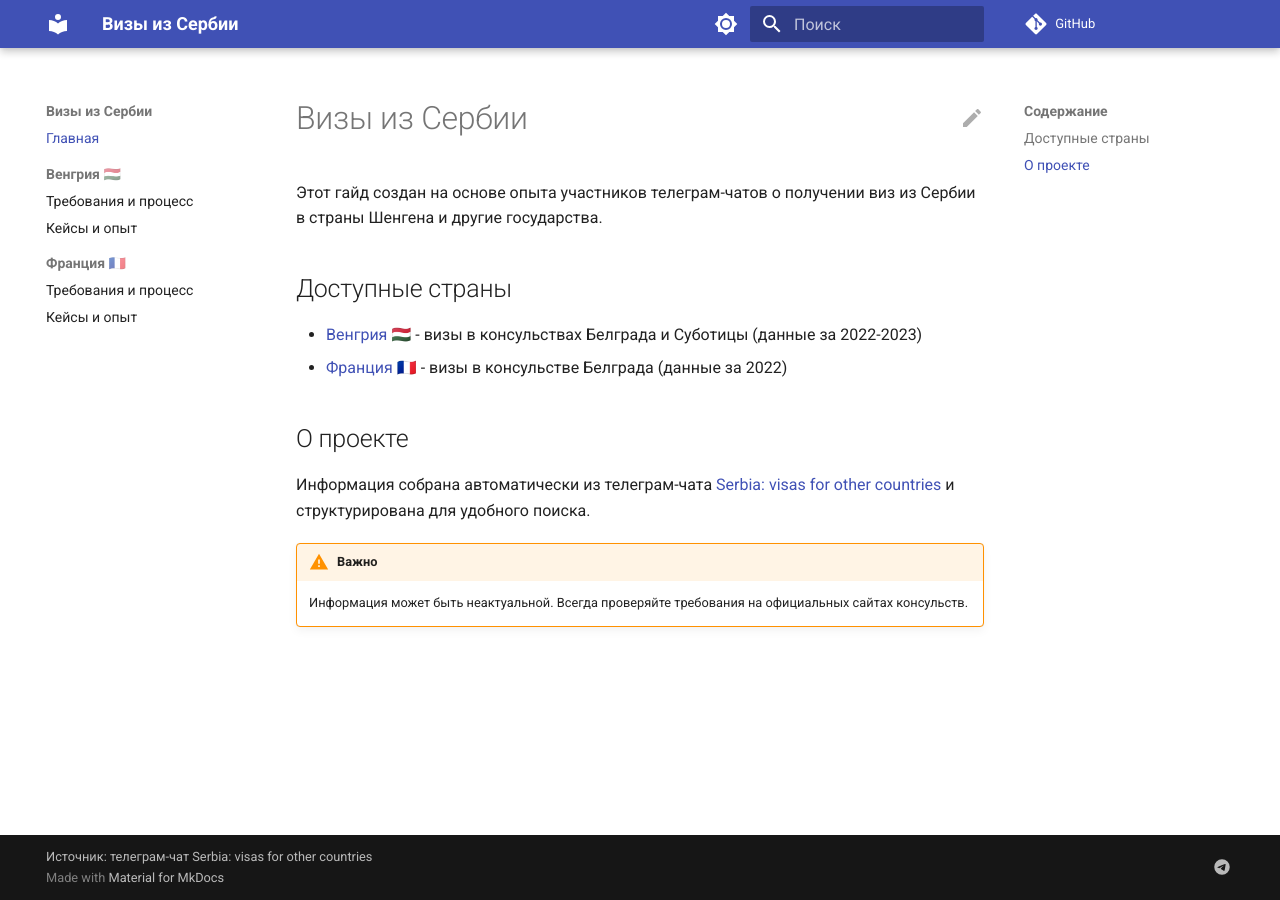
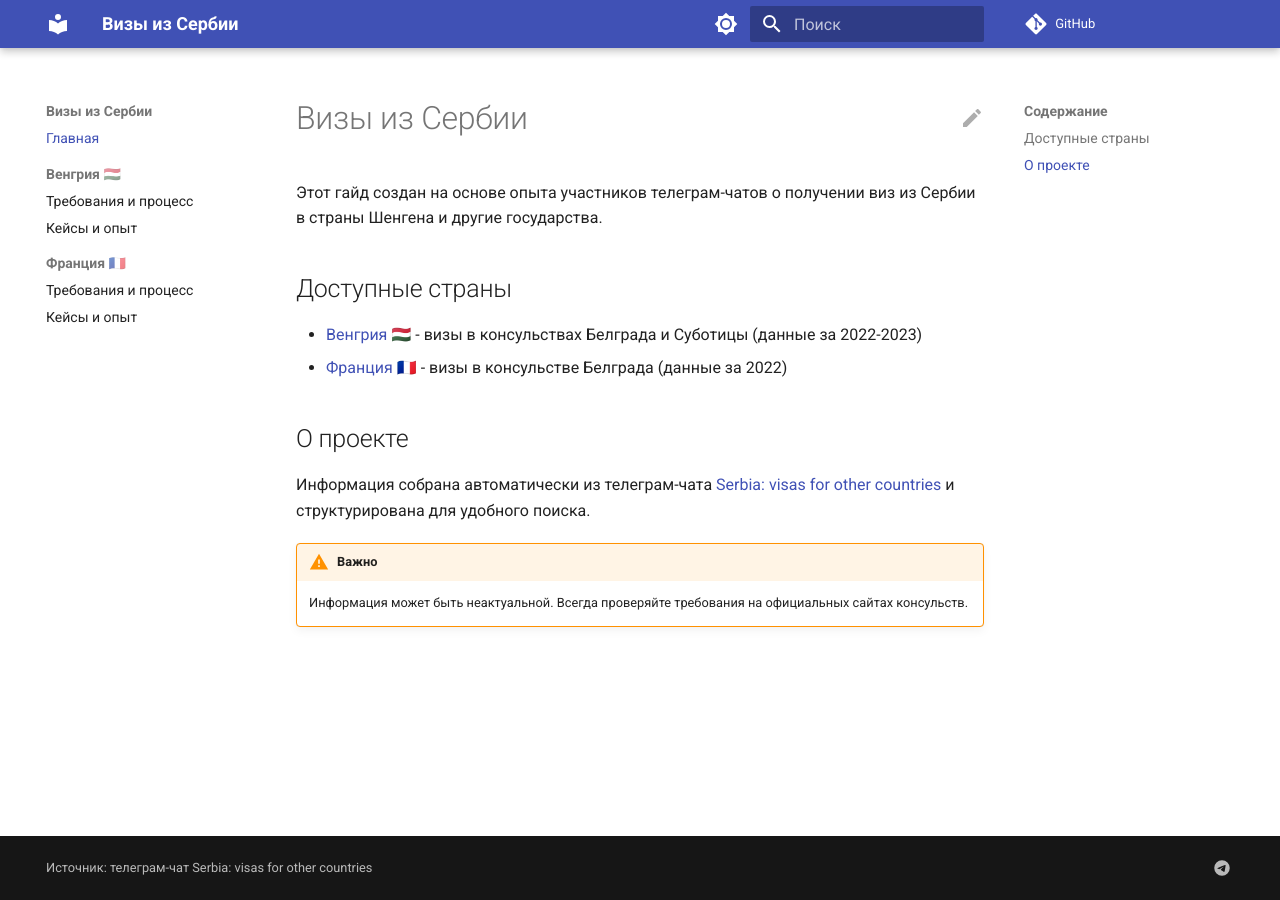
Before and after one commit to tgdigest/serbia-visas-for-other-countries, an MkDocs documentation site: the page built from docs/index.md, in a window 1280 px wide. Built offline with MkDocs 1.6.1 and Material for MkDocs 9.7.7, drawn with Linux system fonts in a browser that asks for light colours; comment, search, counter and statistics services are not loaded.

Commit message:
Disable MkDocs generator notice

```diff
--- a/mkdocs.yml
+++ b/mkdocs.yml
@@ -57,5 +57,6 @@ extra:
     - icon: fontawesome/brands/telegram
       link: https://t.me/+fIZUn78R5SUzYjhi
       name: Serbia visas for other countries
+  generator: false
 
 copyright: 'Источник: телеграм-чат <a href="https://t.me/+fIZUn78R5SUzYjhi">Serbia: visas for other countries</a>'
```
